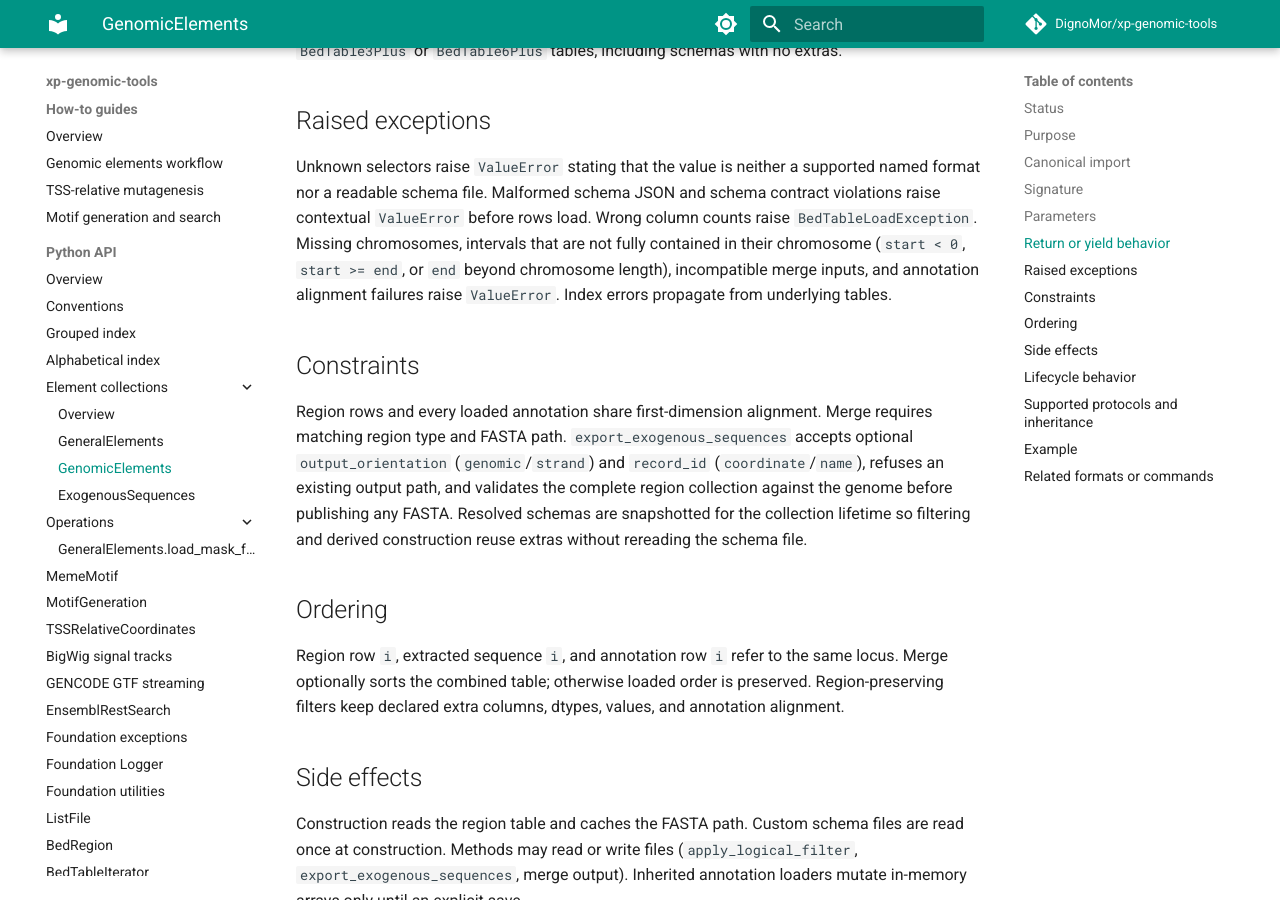
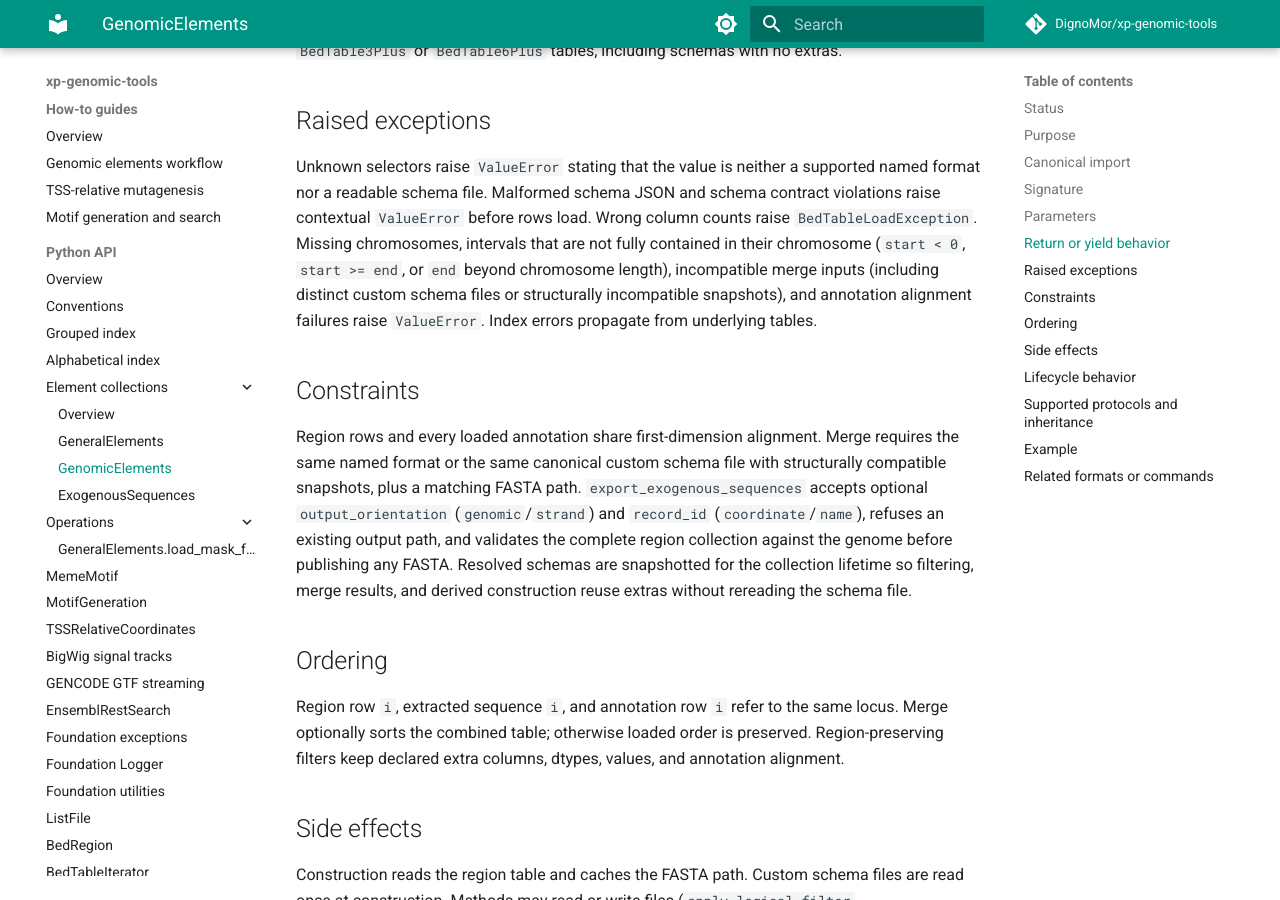
Before and after one commit to DignoMor/xp-genomic-tools-docs, an MkDocs documentation site: the page built from docs/reference/python/elements/genomic-elements.md, in a window 1280 px wide and 900 px high, scrolled down 1188 px. Built offline with MkDocs 1.6.1 and Material for MkDocs 9.7.7, drawn with Linux system fonts in a browser that asks for light colours; comment, search, counter and statistics services are not loaded.

```diff
--- a/docs/reference/python/elements/genomic-elements.md
+++ b/docs/reference/python/elements/genomic-elements.md
@@ -75,19 +75,22 @@
 schema contract violations raise contextual `ValueError` before rows load.
 Wrong column counts raise `BedTableLoadException`. Missing chromosomes,
 intervals that are not fully contained in their chromosome (`start < 0`,
-`start >= end`, or `end` beyond chromosome length), incompatible merge inputs,
-and annotation alignment failures raise `ValueError`. Index errors propagate
-from underlying tables.
+`start >= end`, or `end` beyond chromosome length), incompatible merge inputs
+(including distinct custom schema files or structurally incompatible
+snapshots), and annotation alignment failures raise `ValueError`. Index errors
+propagate from underlying tables.
 
 ## Constraints
 
 Region rows and every loaded annotation share first-dimension alignment. Merge
-requires matching region type and FASTA path. `export_exogenous_sequences`
-accepts optional `output_orientation` (`genomic`/`strand`) and `record_id`
-(`coordinate`/`name`), refuses an existing output path, and validates the
-complete region collection against the genome before publishing any FASTA.
-Resolved schemas are snapshotted for the collection lifetime so filtering and
-derived construction reuse extras without rereading the schema file.
+requires the same named format or the same canonical custom schema file with
+structurally compatible snapshots, plus a matching FASTA path.
+`export_exogenous_sequences` accepts optional `output_orientation`
+(`genomic`/`strand`) and `record_id` (`coordinate`/`name`), refuses an existing
+output path, and validates the complete region collection against the genome
+before publishing any FASTA. Resolved schemas are snapshotted for the
+collection lifetime so filtering, merge results, and derived construction reuse
+extras without rereading the schema file.
 
 ## Ordering
 
```
Also changed, not shown: docs/library.md (+1 -0 lines), docs/reference/cli/authored/genomic-element-tools/mask-op/intersect.md (+11 -10 lines), 3 other files.
